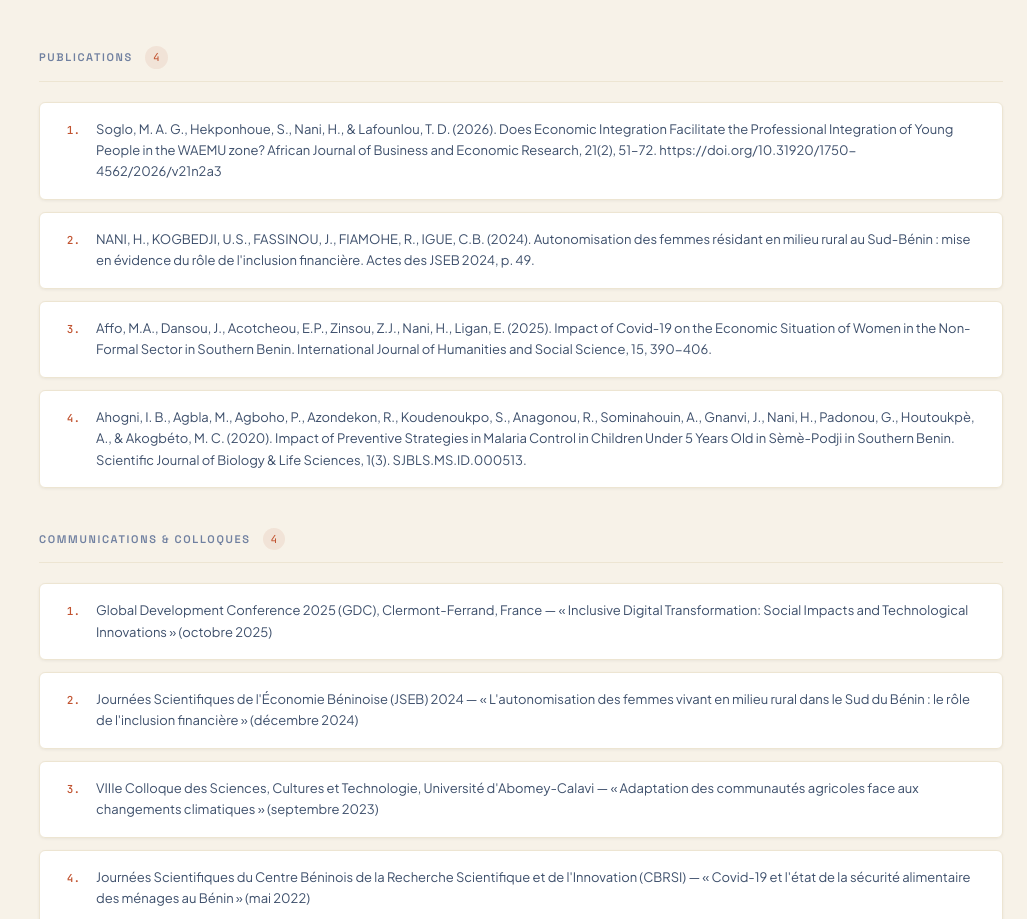
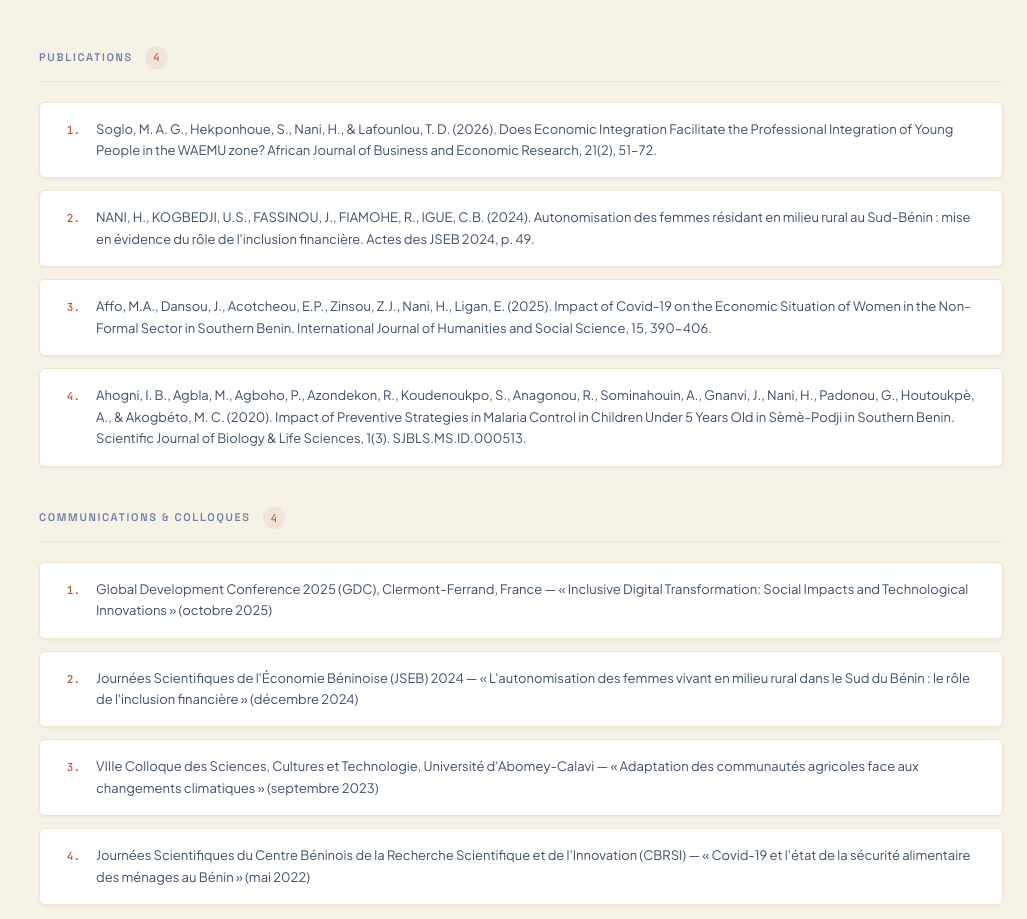
Before and after one commit to hospicehora/HoracioNani, a Next.js app: page / in a window 1280 px wide. Shown: the part 4306-5225 px from the top of the page, without its empty margins (253-1280 px from the left). Built offline with nearby package versions, Linux system fonts and the light colour scheme.

Commit message:
Ajout URLs sur les publications

```diff
--- a/data/profile.js
+++ b/data/profile.js
@@ -242,7 +242,8 @@ export const publications = {
   journals: [
     {
       text:
-        "Soglo, M. A. G., Hekponhoue, S., Nani, H., & Lafounlou, T. D. (2026). Does Economic Integration Facilitate the Professional Integration of Young People in the WAEMU zone? African Journal of Business and Economic Research, 21(2), 51–72. https://doi.org/10.31920/1750-4562/2026/v21n2a3",
+        "Soglo, M. A. G., Hekponhoue, S., Nani, H., & Lafounlou, T. D. (2026). Does Economic Integration Facilitate the Professional Integration of Young People in the WAEMU zone? African Journal of Business and Economic Research, 21(2), 51–72.",
+      url: "https://doi.org/10.31920/1750-4562/2026/v21n2a3",
     },
     {
       text:
@@ -251,10 +252,12 @@ export const publications = {
     {
       text:
         "Affo, M.A., Dansou, J., Acotcheou, E.P., Zinsou, Z.J., Nani, H., Ligan, E. (2025). Impact of Covid-19 on the Economic Situation of Women in the Non-Formal Sector in Southern Benin. International Journal of Humanities and Social Science, 15, 390-406.",
+      url: "https://doi.org/10.30845/ijhss.v15p34",
     },
     {
       text:
         "Ahogni, I. B., Agbla, M., Agboho, P., Azondekon, R., Koudenoukpo, S., Anagonou, R., Sominahouin, A., Gnanvi, J., Nani, H., Padonou, G., Houtoukpè, A., & Akogbéto, M. C. (2020). Impact of Preventive Strategies in Malaria Control in Children Under 5 Years Old in Sèmè-Podji in Southern Benin. Scientific Journal of Biology & Life Sciences, 1(3). SJBLS.MS.ID.000513.",
+      url: "https://irispublishers.com/sjbls/fulltext/impact-of-preventive-strategies-in-malaria-control-in-children-under-5-years-old-in-s%C3%A8m%C3%A8.ID.000513.php",
     },
   ],
   conferences: [
```
